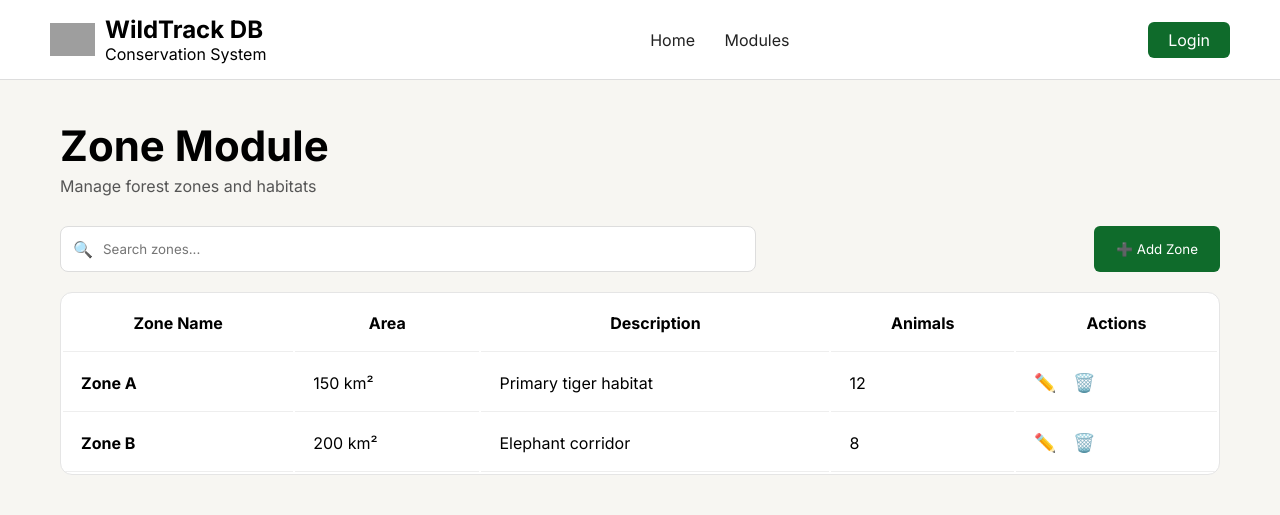
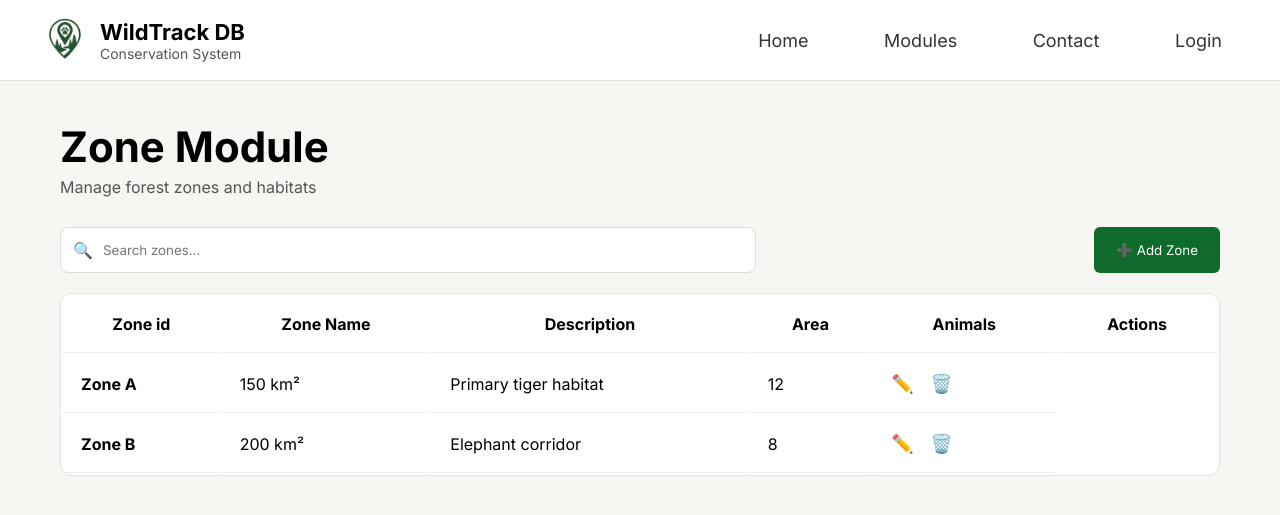
Before and after one commit to diyak26/wildtrack_db, a PHP site: page /zone.html in a window 1280 px wide. Shown: the top 515 px of the page. Run offline with PHP 8.4, Linux system fonts and the light colour scheme; grey boxes are pictures that could not be loaded.

Commit message:
zone module

```diff
--- a/frontend/about.html
+++ b/frontend/about.html
@@ -22,7 +22,6 @@
         <nav>
             <a href="index.html">Home</a>
             <a class="active" href="about.html">About</a>
-            <a href="modules.html">Modules</a>
             <a href="contact.html">Contact</a>
         </nav>
     </header>
--- a/frontend/contact.html
+++ b/frontend/contact.html
@@ -22,7 +22,6 @@
         <nav>
             <a href="index.html">Home</a>
             <a href="about.html">About</a>
-            <a href="modules.html">Modules</a>
             <a class="active" href="contact.html">Contact</a>
         </nav>
     </header>
--- a/frontend/modules.css
+++ b/frontend/modules.css
@@ -29,7 +29,7 @@ body {
 }
 
 .logo img {
-    width: 5px;
+    width: 65px;
 }
 
 nav a {
--- a/frontend/zone.css
+++ b/frontend/zone.css
@@ -8,25 +8,57 @@ body { background: #f7f6f2; }
 .navbar {
     display: flex;
     justify-content: space-between;
-    padding: 15px 50px;
     align-items: center;
-    background: #fff;
-    border-bottom: 1px solid #ddd;
+    padding: 15px 40px;
+    background: white;
+    border-bottom: 1px solid #e0e0e0;
+    font-family: Arial, sans-serif;
 }
 
-.logo { display: flex; align-items: center; gap: 10px; }
-.logo img { width: 45px; }
-
-nav a {
-    margin-left: 25px;
-    text-decoration: none;
-    color: #222;
-    font-weight: 500;
+/* LOGO SECTION */
+.logo {
+    display: flex;
+    align-items: center;
 }
 
-.login-btn {
-    background: #0f6b2b; color: white; padding: 8px 20px;
-    border-radius: 6px; text-decoration: none;
+.logo img {
+    width: 50px;
+    margin-right: 10px;
+}
+
+.logo-text h1 {
+    margin: 0;
+    font-size: 22px;
+    font-weight: bold;
+}
+
+.logo-text p {
+    margin: 0;
+    font-size: 14px;
+    color: #555;
+}
+
+/* NAV LINKS */
+.nav-links a {
+    margin-left: 35px;
+    text-decoration: none;
+    color: #333;
+    font-size: 18px;
+    padding: 8px 18px;
+    border-radius: 20px;
+    transition: background 0.2s ease;
+}
+
+/* ACTIVE PAGE (green outline + light green fill) */
+.nav-links a.active {
+    background: #e9f7ec;
+    border: 1px solid #4fa866;
+    color: #2f6d40;
+}
+
+/* HOVER EFFECT */
+.nav-links a:hover {
+    background: #f1f1f1;
 }
 
 /* HEADER */
--- a/frontend/zone.html
+++ b/frontend/zone.html
@@ -9,22 +9,22 @@
 </head>
 <body>
 
-    <!-- NAVBAR -->
+     <!-- NAV BAR -->
  <header class="navbar">
     <div class="logo">
-            <img src="https://cdn-icons-png.flaticon.com/512/616/616408.png">
-            <div>
-                <h2>WildTrack DB</h2>
-                <span>Conservation System</span>
+        <img src="images/logo.png" alt="WildTrack Logo">
+        <div class="logo-text">
+            <h1>WildTrack DB</h1>
+            <p>Conservation System</p>
         </div>
     </div>
 
-        <nav>
+    <nav class="nav-links">
         <a href="index.html">Home</a>
         <a href="modules.html">Modules</a>
+        <a href="contact.html">Contact</a>
+        <a href="login.html">Login</a>
     </nav>
-
-        <a class="login-btn" href="#">Login</a>
 </header>
 
     <!-- HEADER -->
@@ -48,9 +48,10 @@
         <table>
             <thead>
                 <tr>
+                    <th>Zone id</th>
                     <th>Zone Name</th>
+                    <th>Description</th>
                     <th>Area</th>
-                    <th>Description</th>
                     <th>Animals</th>
                     <th>Actions</th>
                 </tr>
@@ -72,15 +73,14 @@
         </div>
 
         <div class="modal-body">
+             <label>Zone ID</label>
+            <input id="zoneId" type="text" placeholder="101">
             <label>Zone Name</label>
             <input id="zoneName" type="text" placeholder="Zone A">
-
+            <label>Description</label>
+            <textarea id="zoneDesc" placeholder="Describe habitat..."></textarea>
             <label>Area</label>
             <input id="zoneArea" type="text" placeholder="e.g., 150 km²">
-
-            <label>Description</label>
-            <textarea id="zoneDesc" placeholder="Describe habitat..."></textarea>
-
             <label>Animal Count</label>
             <input id="zoneAnimals" type="number" value="0">
 
```
Also changed, not shown: backend/mitigrations/001_create_tables.sql (+4 -5 lines), frontend/animal.css (+46 -5 lines), frontend/animal.html (+8 -7 lines), frontend/animal.js (+38 -6 lines). Lines whose indentation alone changed are shown as unchanged.
